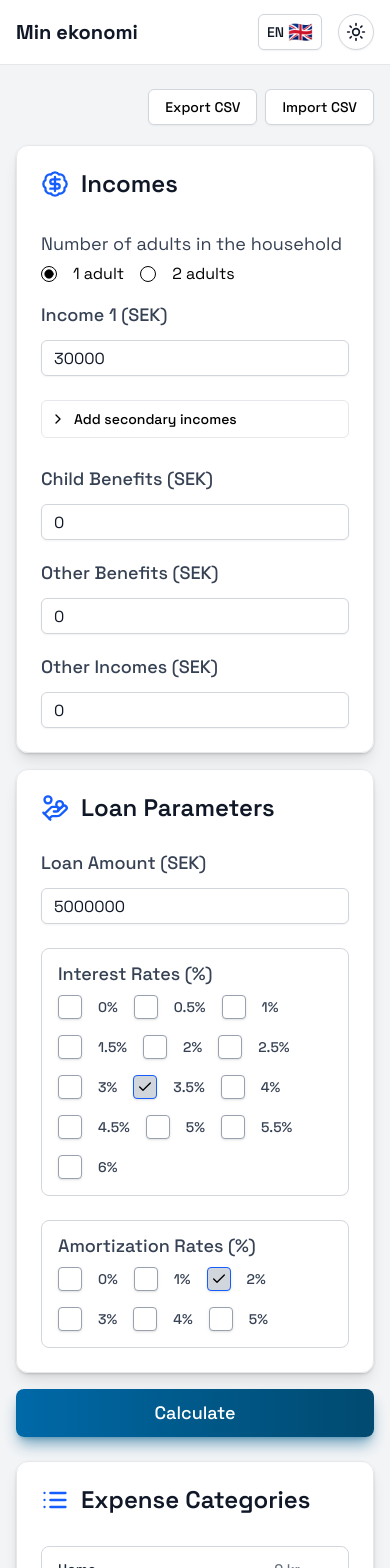
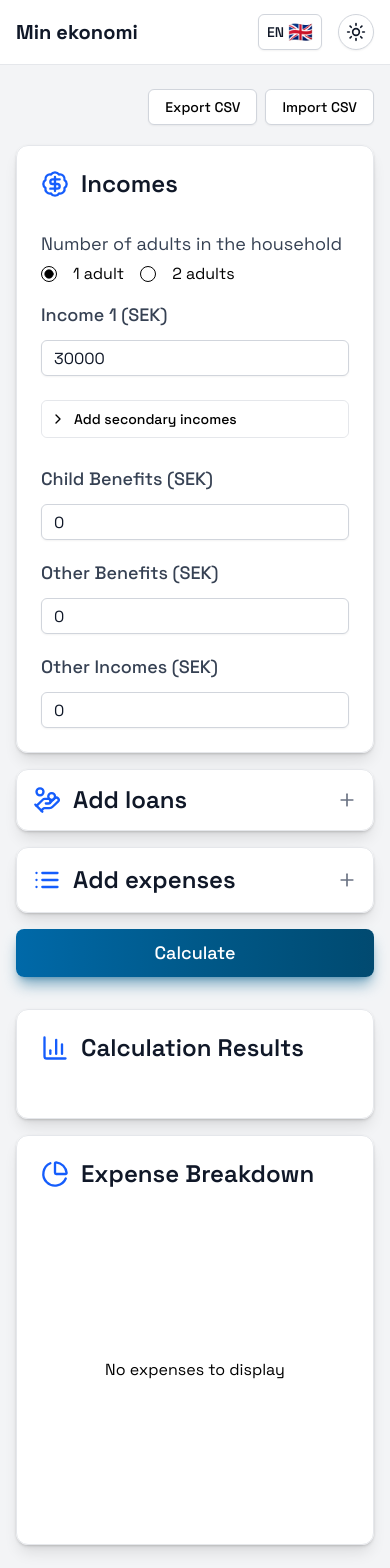
Before and after one commit to ozgurbaserdem/household-financials, a Next.js app: page /en in a window 390 px wide. Shown: the top 1568 px of the page. Built offline with nearby package versions, Linux system fonts and the light colour scheme.

Commit message:
Made Loans and ExpenseCategories sections collapsible on mobile devices and moved the calculate button on mobile devicees

```diff
--- a/eslint.config.mjs
+++ b/eslint.config.mjs
@@ -1,6 +1,7 @@
 import { dirname } from "path";
 import { fileURLToPath } from "url";
 import { FlatCompat } from "@eslint/eslintrc";
+import unusedImports from "eslint-plugin-unused-imports";
 
 const __filename = fileURLToPath(import.meta.url);
 const __dirname = dirname(__filename);
@@ -16,8 +17,12 @@ const eslintConfig = [
     "plugin:prettier/recommended"
   ),
   {
+    plugins: {
+      "unused-imports": unusedImports,
+    },
     rules: {
       "react/jsx-curly-spacing": "off",
+      "unused-imports/no-unused-imports": "error",
     },
   },
 ];
--- a/messages/en.d.json.ts
+++ b/messages/en.d.json.ts
@@ -4,6 +4,8 @@
 declare const messages: {
   "loan_parameters": {
     "title": "Loan Parameters",
+    "add_loans": "Add loans",
+    "hide_loans": "Remove loans",
     "loan_amount": "Loan Amount (SEK)",
     "interest_rates": "Interest Rates (%)",
     "amortization_rates": "Amortization Rates (%)",
@@ -14,6 +16,8 @@ declare const messages: {
   },
   "expense_categories": {
     "title": "Expense Categories",
+    "add_expenses": "Add expenses",
+    "hide_expenses": "Hide expenses",
     "total_expenses": "Total Expenses",
     "home": {
       "name": "Home",
--- a/messages/en.json
+++ b/messages/en.json
@@ -1,6 +1,8 @@
 {
   "loan_parameters": {
     "title": "Loan Parameters",
+    "add_loans": "Add loans",
+    "hide_loans": "Remove loans",
     "loan_amount": "Loan Amount (SEK)",
     "interest_rates": "Interest Rates (%)",
     "amortization_rates": "Amortization Rates (%)",
@@ -11,6 +13,8 @@
   },
   "expense_categories": {
     "title": "Expense Categories",
+    "add_expenses": "Add expenses",
+    "hide_expenses": "Hide expenses",
     "total_expenses": "Total Expenses",
     "home": {
       "name": "Home",
--- a/messages/sv.d.json.ts
+++ b/messages/sv.d.json.ts
@@ -4,6 +4,8 @@
 declare const messages: {
   "loan_parameters": {
     "title": "Låneparametrar",
+    "add_loans": "Lägg till lån",
+    "hide_loans": "Dölj lån",
     "loan_amount": "Lånebelopp (SEK)",
     "interest_rates": "Räntesatser (%)",
     "amortization_rates": "Amorteringssatser (%)",
@@ -14,6 +16,8 @@ declare const messages: {
   },
   "expense_categories": {
     "title": "Utgiftskategorier",
+    "add_expenses": "Lägg till utgifter",
+    "hide_expenses": "Dölj utgifter",
     "total_expenses": "Totala utgifter",
     "home": {
       "name": "Hem",
--- a/messages/sv.json
+++ b/messages/sv.json
@@ -1,6 +1,8 @@
 {
   "loan_parameters": {
     "title": "Låneparametrar",
+    "add_loans": "Lägg till lån",
+    "hide_loans": "Dölj lån",
     "loan_amount": "Lånebelopp (SEK)",
     "interest_rates": "Räntesatser (%)",
     "amortization_rates": "Amorteringssatser (%)",
@@ -11,6 +13,8 @@
   },
   "expense_categories": {
     "title": "Utgiftskategorier",
+    "add_expenses": "Lägg till utgifter",
+    "hide_expenses": "Dölj utgifter",
     "total_expenses": "Totala utgifter",
     "home": {
       "name": "Hem",
--- a/package.json
+++ b/package.json
@@ -63,6 +63,7 @@
     "eslint-config-next": "15.3.1",
     "eslint-config-prettier": "^10.1.5",
     "eslint-plugin-prettier": "^5.4.0",
+    "eslint-plugin-unused-imports": "^4.1.4",
     "husky": "^9.1.7",
     "jsdom": "^26.1.0",
     "lint-staged": "^15.5.2",
--- a/src/app/[locale]/page.tsx
+++ b/src/app/[locale]/page.tsx
@@ -20,6 +20,7 @@ import { Section } from "@/components/ui/section";
 import { Income } from "@/components/calculator/Income";
 import { Loans } from "@/components/calculator/Loans";
 import { Navbar } from "@/components/Navbar";
+import { useMediaQuery } from "@/lib/useMediaQuery";
 
 export default function Home({
   params,
@@ -126,6 +127,7 @@ export default function Home({
   };
 
   const t = useTranslations();
+  const isMobile = useMediaQuery("(max-width: 768px)");
 
   return (
     <Main className="min-h-screen bg-gray-100 dark:bg-gray-950 flex flex-col items-center">
@@ -164,6 +166,7 @@ export default function Home({
                 }}
               />
             </Section>
+            {!isMobile && (
               <button
                 type="button"
                 onClick={handleCalculate}
@@ -179,6 +182,7 @@ export default function Home({
               >
                 {t("app.calculate")}
               </button>
+            )}
           </Box>
           <Section className="md:col-span-3 section-card">
             <ExpenseCategories
@@ -187,6 +191,24 @@ export default function Home({
             />
           </Section>
         </Box>
+        {isMobile && (
+          <button
+            type="button"
+            onClick={handleCalculate}
+            className="
+                  mt-4
+                  text-white
+                  bg-gradient-to-r from-sky-700 via-sky-800 to-sky-900
+                  hover:bg-gradient-to-br hover:from-sky-600 hover:via-sky-700 hover:to-sky-800
+                  focus:ring-4 focus:outline-none focus:ring-sky-400 dark:focus:ring-sky-900
+                  shadow-lg shadow-sky-800/50 dark:shadow-lg dark:shadow-sky-900/80
+                  font-medium rounded-lg text-lg px-5 py-2.5 text-center mb-2 w-full
+                  transition-all duration-150
+                "
+          >
+            {t("app.calculate")}
+          </button>
+        )}
         <Section className="mt-6 sm:mt-8 flex flex-col gap-4">
           <Box className="section-card">
             <ResultsTable results={results} />
--- a/src/components/calculator/ExpenseCategories.tsx
+++ b/src/components/calculator/ExpenseCategories.tsx
@@ -1,6 +1,6 @@
 "use client";
 
-import { useState } from "react";
+import { useState, useEffect } from "react";
 import { Card, CardContent, CardHeader, CardTitle } from "@/components/ui/card";
 import {
   Accordion,
@@ -12,10 +12,12 @@ import { Input } from "@/components/ui/input";
 import { expenseCategories } from "@/data/expenseCategories";
 import { formatCurrency } from "@/lib/calculations";
 import type { ExpensesByCategory } from "@/lib/types";
-import { List } from "lucide-react";
+import { List, Plus, Minus } from "lucide-react";
 import { useTranslations } from "next-intl";
 import { Box } from "@/components/ui/box";
 import { Text } from "@/components/ui/text";
+import { useMediaQuery } from "@/lib/useMediaQuery";
+import { cn } from "@/lib/utils";
 
 interface ExpenseCategoriesProps {
   expenses: ExpensesByCategory;
@@ -28,6 +30,12 @@ export function ExpenseCategories({
 }: ExpenseCategoriesProps) {
   const t = useTranslations("expense_categories");
   const [expandedCategories, setExpandedCategories] = useState<string[]>([]);
+  const isMobile = useMediaQuery("(max-width: 768px)");
+  const [isExpanded, setIsExpanded] = useState(!isMobile);
+
+  useEffect(() => {
+    setIsExpanded(!isMobile);
+  }, [isMobile]);
 
   const handleExpenseChange = (
     categoryId: string,
@@ -60,14 +68,51 @@ export function ExpenseCategories({
   };
 
   return (
-    <Card aria-label={t("aria.title")}>
-      <CardHeader>
+    <Card
+      className={cn(
+        "relative transition-all duration-300",
+        isExpanded && !isMobile ? "p-0" : "p-0"
+      )}
+      aria-label={t("aria.title")}
+    >
+      {isMobile && (
+        <button
+          type="button"
+          onClick={() => setIsExpanded((v) => !v)}
+          className={
+            "w-full flex items-center justify-between transition-colors hover:bg-gray-50 dark:hover:bg-gray-900 focus:outline-none focus:ring-2 focus:ring-sky-500 focus:ring-offset-2 dark:focus:ring-offset-gray-950 rounded-lg p-4"
+          }
+          aria-expanded={isExpanded}
+          aria-controls="expense-categories-content"
+        >
+          <div className="flex items-center gap-3">
+            <List className="icon-primary" />
+            <span
+              tabIndex={0}
+              aria-label={t("aria.title")}
+              className="font-semibold text-2xl font-bold text-gray-900 dark:text-gray-100"
+            >
+              {isExpanded ? t("hide_expenses") : t("add_expenses")}
+            </span>
+          </div>
+          {isExpanded ? (
+            <Minus className="h-5 w-5 text-gray-500" />
+          ) : (
+            <Plus className="h-5 w-5 text-gray-500" />
+          )}
+        </button>
+      )}
+      {isExpanded && (
+        <>
+          {!isMobile ? (
+            <CardHeader className={cn("pt-6")}>
               <List className="icon-primary" />
               <CardTitle tabIndex={0} aria-label={t("aria.title")}>
                 {t("title")}
               </CardTitle>
             </CardHeader>
-      <CardContent>
+          ) : null}
+          <CardContent className="px-6 pb-6">
             <Accordion
               type="multiple"
               value={expandedCategories}
@@ -135,7 +180,9 @@ export function ExpenseCategories({
                               type="number"
                               min={0}
                               className="w-32 bg-white border border-gray-200 rounded-md shadow-sm focus:ring-2 focus:ring-blue-400 transition-all duration-150 dark:bg-gray-900 dark:border-gray-700 dark:text-gray-100 dark:placeholder-gray-500"
-                          value={expenses[category.id]?.[subcategory.id] || 0}
+                              value={
+                                expenses[category.id]?.[subcategory.id] || 0
+                              }
                               onChange={(e) =>
                                 handleExpenseChange(
                                   category.id,
@@ -168,6 +215,8 @@ export function ExpenseCategories({
               </Box>
             </Box>
           </CardContent>
+        </>
+      )}
     </Card>
   );
 }
--- a/src/components/calculator/Loans.tsx
+++ b/src/components/calculator/Loans.tsx
@@ -15,10 +15,12 @@ import {
 import { Input } from "@/components/ui/input";
 import { Checkbox } from "@/components/ui/checkbox";
 import type { CalculatorState } from "@/lib/types";
-import { HandCoins } from "lucide-react";
-import { useEffect } from "react";
+import { HandCoins, Plus, Minus } from "lucide-react";
+import { useEffect, useState } from "react";
 import { useTranslations } from "next-intl";
 import { Box } from "@/components/ui/box";
+import { cn } from "@/lib/utils";
+import { useMediaQuery } from "@/lib/useMediaQuery";
 
 const formSchema = z.object({
   loanAmount: z.number().min(0),
@@ -43,6 +45,8 @@ interface LoansFormProps {
 }
 
 export function Loans({ onSubmit, values }: LoansFormProps) {
+  const isMobile = useMediaQuery("(max-width: 768px)");
+  const [isExpanded, setIsExpanded] = useState(!isMobile);
   const form = useForm<z.infer<typeof formSchema>>({
     resolver: zodResolver(formSchema),
     defaultValues: {
@@ -61,7 +65,11 @@ export function Loans({ onSubmit, values }: LoansFormProps) {
 
   const t = useTranslations("loan_parameters");
 
-  // Reset form when values prop changes (e.g. after import or parent update)
+  useEffect(() => {
+    setIsExpanded(!isMobile);
+  }, [isMobile]);
+
+  // Reset form when values prop changes
   useEffect(() => {
     if (values) {
       form.reset({
@@ -80,15 +88,49 @@ export function Loans({ onSubmit, values }: LoansFormProps) {
   }, [values, form]);
 
   return (
-    <Card>
-      <CardHeader>
+    <Card
+      className={cn(
+        "relative transition-all duration-300",
+        isExpanded && !isMobile ? "p-0" : "p-0"
+      )}
+    >
+      {isMobile && (
+        <button
+          type="button"
+          onClick={() => setIsExpanded((v) => !v)}
+          className={cn(
+            "w-full flex items-center justify-between transition-colors",
+            "hover:bg-gray-50 dark:hover:bg-gray-900",
+            "focus:outline-none focus:ring-2 focus:ring-sky-500 focus:ring-offset-2 dark:focus:ring-offset-gray-950",
+            "rounded-lg p-4"
+          )}
+          aria-expanded={isExpanded}
+          aria-controls="loan-form-content"
+        >
+          <div className="flex items-center gap-3">
+            <HandCoins className="icon-primary" />
+            <CardTitle tabIndex={0} aria-label={t("title_aria")}>
+              {isExpanded ? t("hide_loans") : t("add_loans")}
+            </CardTitle>
+          </div>
+          {isExpanded ? (
+            <Minus className="h-5 w-5 text-gray-500" />
+          ) : (
+            <Plus className="h-5 w-5 text-gray-500" />
+          )}
+        </button>
+      )}
+      {isExpanded && (
+        <>
+          {!isMobile ? (
+            <CardHeader className={cn("pt-6")}>
               <HandCoins className="icon-primary" />
               <CardTitle tabIndex={0} aria-label={t("title_aria")}>
                 {t("title")}
               </CardTitle>
             </CardHeader>
-
-      <CardContent>
+          ) : null}
+          <CardContent className="px-6 pb-6">
             <Form {...form}>
               <form
                 data-testid="loan-form"
@@ -118,7 +160,9 @@ export function Loans({ onSubmit, values }: LoansFormProps) {
                             min={0}
                             {...field}
                             aria-label={t("loan_amount_aria")}
-                        onChange={(e) => field.onChange(Number(e.target.value))}
+                            onChange={(e) =>
+                              field.onChange(Number(e.target.value))
+                            }
                             onBlur={() => {
                               if (form.formState.dirtyFields["loanAmount"]) {
                                 const values = form.getValues();
@@ -238,6 +282,8 @@ export function Loans({ onSubmit, values }: LoansFormProps) {
               </form>
             </Form>
           </CardContent>
+        </>
+      )}
     </Card>
   );
 }
--- /dev/null
+++ b/src/lib/useMediaQuery.ts
@@ -0,0 +1,17 @@
+import { useEffect, useState } from "react";
+
+export function useMediaQuery(query: string): boolean {
+  const [matches, setMatches] = useState(false);
+
+  useEffect(() => {
+    const media = window.matchMedia(query);
+    if (media.matches !== matches) {
+      setMatches(media.matches);
+    }
+    const listener = () => setMatches(media.matches);
+    media.addEventListener("change", listener);
+    return () => media.removeEventListener("change", listener);
+  }, [matches, query]);
+
+  return matches;
+}
--- a/src/tests/setup.ts
+++ b/src/tests/setup.ts
@@ -7,4 +7,19 @@ vi.mock("next-intl", () => ({
   useLocale: () => "en",
 }));
 
+// Mock window.matchMedia
+Object.defineProperty(window, "matchMedia", {
+  writable: true,
+  value: vi.fn().mockImplementation((query) => ({
+    matches: false,
+    media: query,
+    onchange: null,
+    addListener: vi.fn(), // deprecated
+    removeListener: vi.fn(), // deprecated
+    addEventListener: vi.fn(),
+    removeEventListener: vi.fn(),
+    dispatchEvent: vi.fn(),
+  })),
+});
+
 // Add any other global test setup here
```
Also changed, not shown: 1 other file (tests, documents, lock files or other folders). Lines whose indentation alone changed are shown as unchanged.
